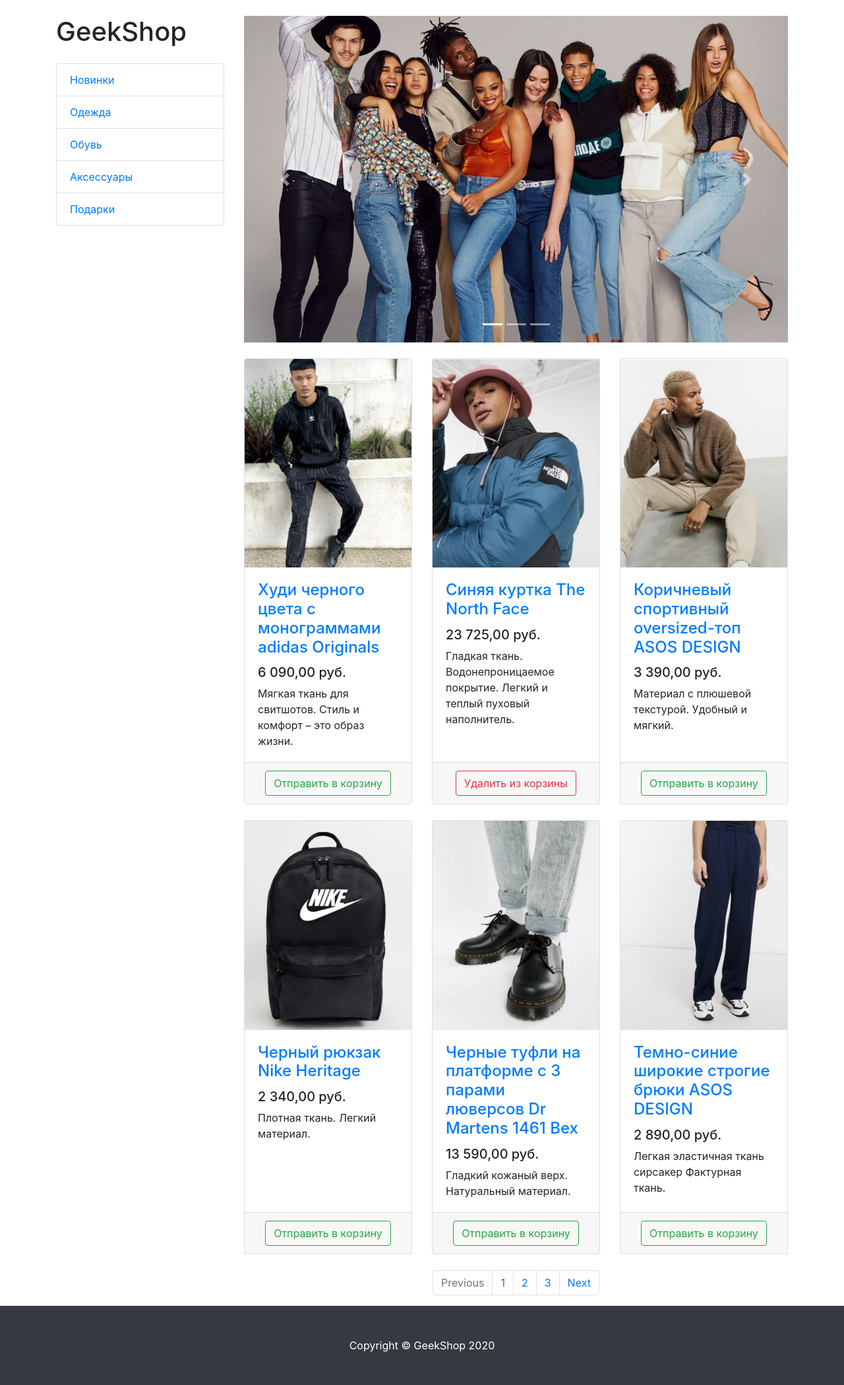
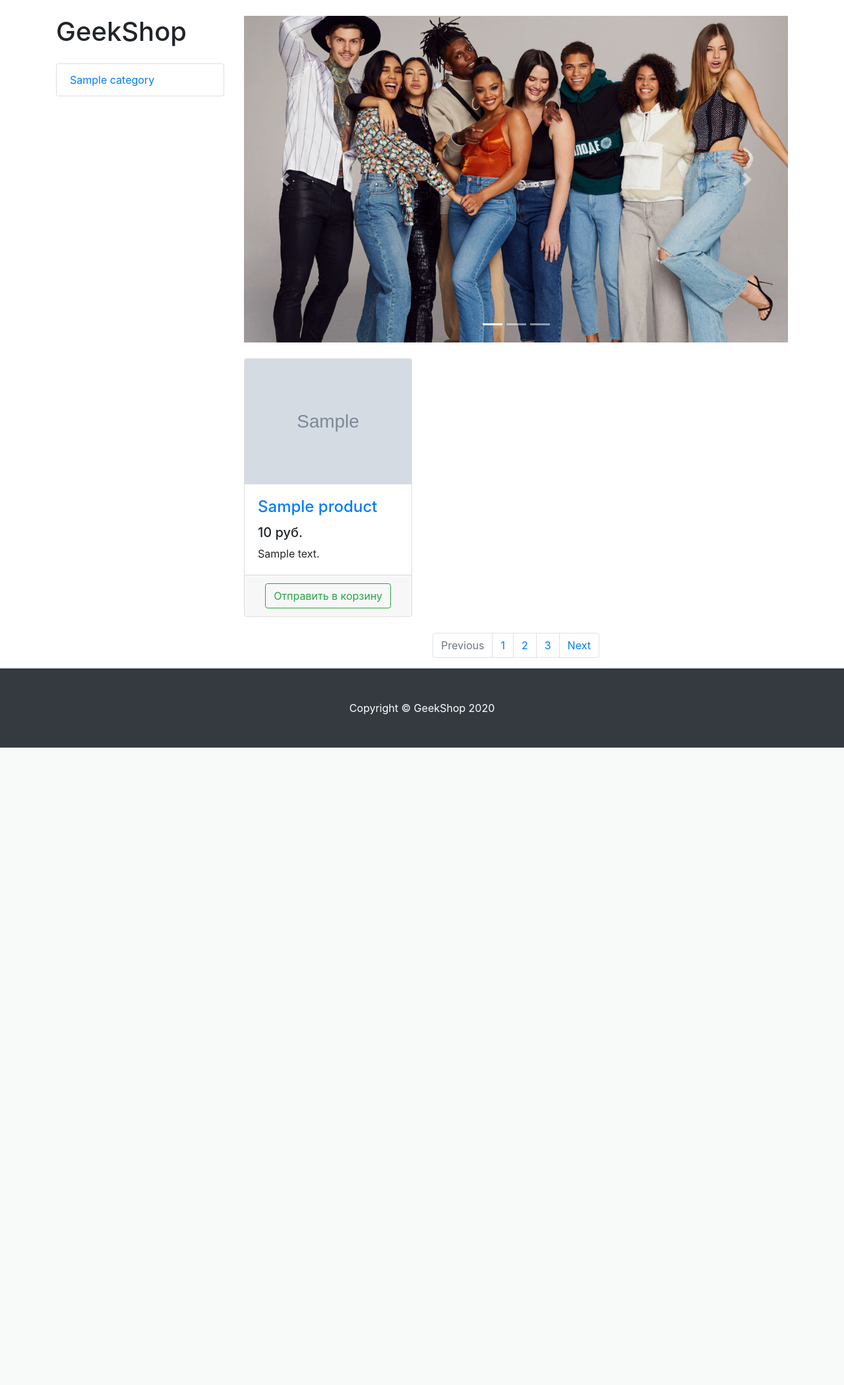
Before and after one commit to DenBrov/first-shop, a Django app: template mainapp/templates/mainapp/products.html in a window 1280 px wide. Shown: the part 56-2155 px from the top of the page at 66% size. After the commit the page ends 1189 px from the top, so only its background shows below. Run offline with Django 3.2, Linux system fonts and the light colour scheme; the template is opened without the code that fills it: most values are stand-ins (such as "Sample title", 1, 10 or a date in 2020); grey boxes marked "Sample" are stand-in pictures; some libraries are stand-ins or nearby versions.

Commit message:
created dumpdata

```diff
--- a/mainapp/templates/mainapp/products.html
+++ b/mainapp/templates/mainapp/products.html
@@ -14,11 +14,9 @@
 
             <h1 class="my-4">GeekShop</h1>
             <div class="list-group">
-                <a href="#" class="list-group-item">Новинки</a>
-                <a href="#" class="list-group-item">Одежда</a>
-                <a href="#" class="list-group-item">Обувь</a>
-                <a href="#" class="list-group-item">Аксессуары</a>
-                <a href="#" class="list-group-item">Подарки</a>
+                {% for category in categories %}
+                    <a href="#" class="list-group-item"> {{category.name}}</a>
+                {% endfor %}
             </div>
 
         </div>
@@ -54,127 +52,27 @@
             </div>
 
             <div class="row">
-
-                <div class="col-lg-4 col-md-6 mb-4">
+                {% for product in products %}
+                    <div class="col-lg-4 col-md-6 mb-4">
                     <div class="card h-100">
                         <a href="#">
                             <img class="card-img-top"
-                                 src="{% static 'vendor/img/products/Adidas-hoodie.png' %}"
+                                 src="/media/{{ product.image }}"
                                  alt="">
                         </a>
                         <div class="card-body">
                             <h4 class="card-title">
-                                <a href="#">Худи черного цвета с монограммами adidas Originals</a>
+                                <a href="#">{{ product.name }}</a>
                             </h4>
-                            <h5>6 090,00 руб.</h5>
-                            <p class="card-text">Мягкая ткань для свитшотов. Стиль и комфорт – это образ жизни.</p>
+                            <h5>{{product.price}} руб.</h5>
+                            <p class="card-text">{{ product.short_description}}</p>
                         </div>
                         <div class="card-footer text-center">
                             <button type="button" class="btn btn-outline-success">Отправить в корзину</button>
                         </div>
                     </div>
                 </div>
-
-                <div class="col-lg-4 col-md-6 mb-4">
-                    <div class="card h-100">
-                        <a href="#">
-                            <img class="card-img-top"
-                                 src="{% static 'vendor/img/products/Blue-jacket-The-North-Face.png' %}" alt="">
-                        </a>
-                        <div class="card-body">
-                            <h4 class="card-title">
-                                <a href="#">Синяя куртка The North Face</a>
-                            </h4>
-                            <h5>23 725,00 руб.</h5>
-                            <p class="card-text">
-                                Гладкая ткань. Водонепроницаемое покрытие. Легкий и теплый пуховый наполнитель.
-                            </p>
-                        </div>
-                        <div class="card-footer text-center">
-                            <button type="button" class="btn btn-outline-danger">Удалить из корзины</button>
-                        </div>
-                    </div>
-                </div>
-
-                <div class="col-lg-4 col-md-6 mb-4">
-                    <div class="card h-100">
-                        <a href="#">
-                            <img class="card-img-top"
-                                 src="{% static 'vendor/img/products/Brown-sports-oversized-top-ASOS-DESIGN.png' %}"
-                                 alt="">
-                        </a>
-                        <div class="card-body">
-                            <h4 class="card-title">
-                                <a href="#">Коричневый спортивный oversized-топ ASOS DESIGN</a>
-                            </h4>
-                            <h5>3 390,00 руб.</h5>
-                            <p class="card-text">Материал с плюшевой текстурой. Удобный и мягкий.</p>
-                        </div>
-                        <div class="card-footer text-center">
-                            <button type="button" class="btn btn-outline-success">Отправить в корзину</button>
-                        </div>
-                    </div>
-                </div>
-
-                <div class="col-lg-4 col-md-6 mb-4">
-                    <div class="card h-100">
-                        <a href="#">
-                            <img class="card-img-top"
-                                 src="{% static 'vendor/img/products/Black-Nike-Heritage-backpack.png' %}"
-                                 alt="">
-                        </a>
-                        <div class="card-body">
-                            <h4 class="card-title">
-                                <a href="#">Черный рюкзак Nike Heritage</a>
-                            </h4>
-                            <h5>2 340,00 руб.</h5>
-                            <p class="card-text">Плотная ткань. Легкий материал.</p>
-                        </div>
-                        <div class="card-footer text-center">
-                            <button type="button" class="btn btn-outline-success">Отправить в корзину</button>
-                        </div>
-                    </div>
-                </div>
-
-                <div class="col-lg-4 col-md-6 mb-4">
-                    <div class="card h-100">
-                        <a href="#">
-                            <img class="card-img-top"
-                                 src="{% static 'vendor/img/products/Black-Dr-Martens-shoes.png' %}"
-                                 alt="">
-                        </a>
-                        <div class="card-body">
-                            <h4 class="card-title">
-                                <a href="#">Черные туфли на платформе с 3 парами люверсов Dr Martens 1461 Bex</a>
-                            </h4>
-                            <h5>13 590,00 руб.</h5>
-                            <p class="card-text">Гладкий кожаный верх. Натуральный материал.</p>
-                        </div>
-                        <div class="card-footer text-center">
-                            <button type="button" class="btn btn-outline-success">Отправить в корзину</button>
-                        </div>
-                    </div>
-                </div>
-
-                <div class="col-lg-4 col-md-6 mb-4">
-                    <div class="card h-100">
-                        <a href="#">
-                            <img class="card-img-top"
-                                 src="{% static 'vendor/img/products/Dark-blue-wide-leg-ASOs-DESIGN-trousers.png' %}"
-                                 alt="">
-                        </a>
-                        <div class="card-body">
-                            <h4 class="card-title">
-                                <a href="#">Темно-синие широкие строгие брюки ASOS DESIGN</a>
-                            </h4>
-                            <h5>2 890,00 руб.</h5>
-                            <p class="card-text">Легкая эластичная ткань сирсакер Фактурная ткань.</p>
-                        </div>
-                        <div class="card-footer text-center">
-                            <button type="button" class="btn btn-outline-success">Отправить в корзину</button>
-                        </div>
-                    </div>
-                </div>
+                {% endfor %}
 
             </div>
 
--- /dev/null
+++ b/products.json
@@ -0,0 +1,80 @@
+[
+  {
+    "model": "mainapp.product",
+    "pk": 1,
+    "fields": {
+      "name": "���� ������� ����� � ������������ adidas Originals",
+      "description": "",
+      "short_description": "������ ����� ��� ���������. ����� � ������� � ��� ����� �����.",
+      "price": "6090.00",
+      "quantity": 5,
+      "image": "products_images/Adidas-hoodie.png",
+      "category": 1
+    }
+  },
+  {
+    "model": "mainapp.product",
+    "pk": 2,
+    "fields": {
+      "name": "����� ������ The North Face",
+      "description": "",
+      "short_description": "������� �����. ����������������� ��������. ������ � ������ �����",
+      "price": "23725.00",
+      "quantity": 10,
+      "image": "products_images/Blue-jacket-The-North-Face.png",
+      "category": 1
+    }
+  },
+  {
+    "model": "mainapp.product",
+    "pk": 3,
+    "fields": {
+      "name": "���������� ���������� oversized-��� ASOS DESIGN",
+      "description": "",
+      "short_description": "�������� � �������� ���������. ������� � ������.",
+      "price": "3390.00",
+      "quantity": 4,
+      "image": "products_images/Brown-sports-oversized-top-ASOS-DESIGN.png",
+      "category": 1
+    }
+  },
+  {
+    "model": "mainapp.product",
+    "pk": 4,
+    "fields": {
+      "name": "������ ������ Nike Heritage",
+      "description": "",
+      "short_description": "������� �����. ������ ��������.",
+      "price": "2340.00",
+      "quantity": 0,
+      "image": "products_images/Black-Nike-Heritage-backpack.png",
+      "category": 4
+    }
+  },
+  {
+    "model": "mainapp.product",
+    "pk": 5,
+    "fields": {
+      "name": "������ ����� �� ��������� � 3 ������ �������� Dr Martens 1461 Bex",
+      "description": "",
+      "short_description": "������� ������� ����. ����������� ��������.",
+      "price": "13590.00",
+      "quantity": 8,
+      "image": "products_images/Black-Dr-Martens-shoes.png",
+      "category": 3
+    }
+  },
+  {
+    "model": "mainapp.product",
+    "pk": 6,
+    "fields": {
+      "name": "�����-����� ������� ������� ����� ASOS DESIGN",
+      "description": "",
+      "short_description": "������ ���������� ����� �������� ��������� �����.",
+      "price": "2890.00",
+      "quantity": 0,
+      "image": "products_images/Dark-blue-wide-leg-ASOs-DESIGN-trousers.png",
+      "category": 1
+    }
+  }
+]
--- a/testshop/settings.py
+++ b/testshop/settings.py
@@ -122,6 +122,9 @@
     BASE_DIR / 'static'
 ]
 
+MEDIA_URL = 'media/'
+MEDIA_ROOT = "media"
+
 # Default primary key field type
 # https://docs.djangoproject.com/en/4.0/ref/settings/#default-auto-field
 
--- a/testshop/urls.py
+++ b/testshop/urls.py
@@ -15,6 +15,8 @@
 """
 from django.contrib import admin
 from django.urls import path
+from django.conf import settings
+from django.conf.urls.static import static
 
 from mainapp.views import index, products
 
@@ -23,3 +25,6 @@
     path('', index, name='index'),
     path('products/', products, name='products'),
 ]
+
+if settings.DEBUG:
+    urlpatterns += static(settings.MEDIA_URL, document_root=settings.MEDIA_ROOT)
```
Also changed, not shown: categories.json (added, +42 -0 lines), mainapp/views.py (+10 -2 lines), 1 other file.
